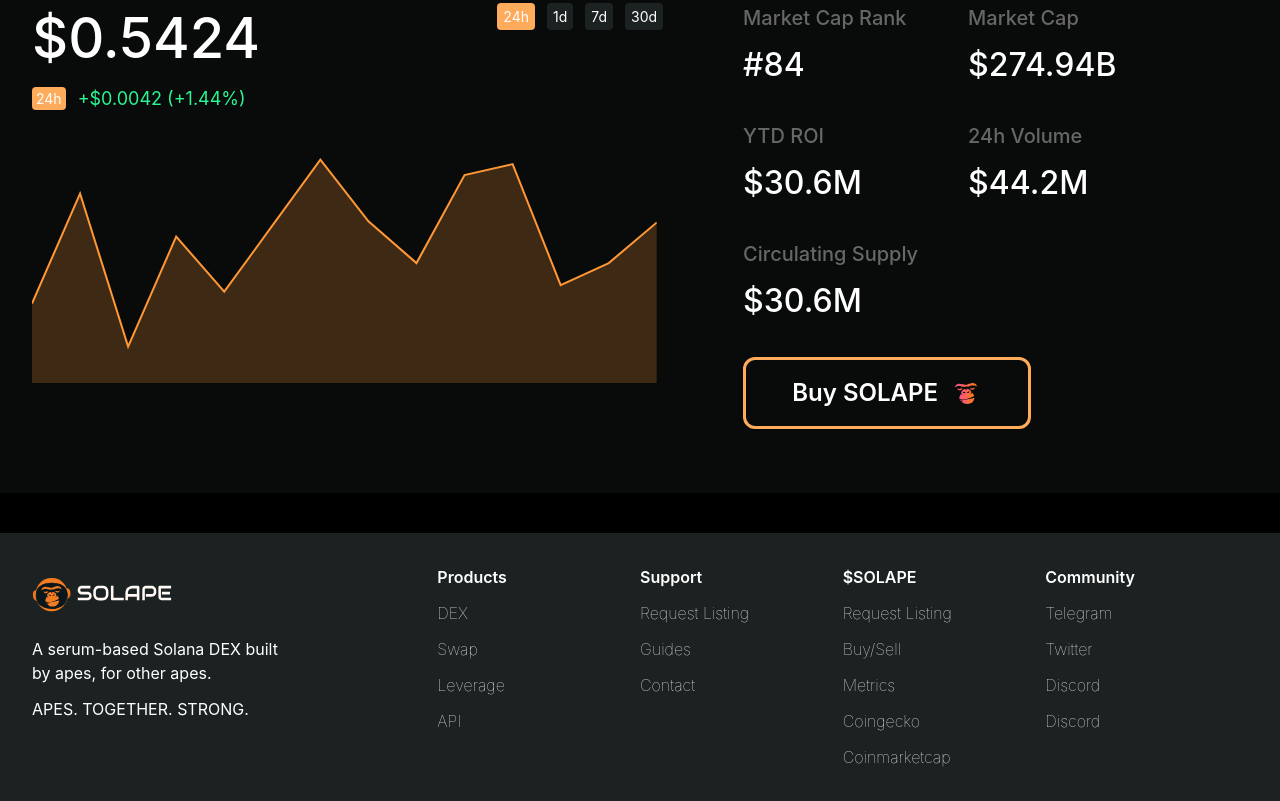
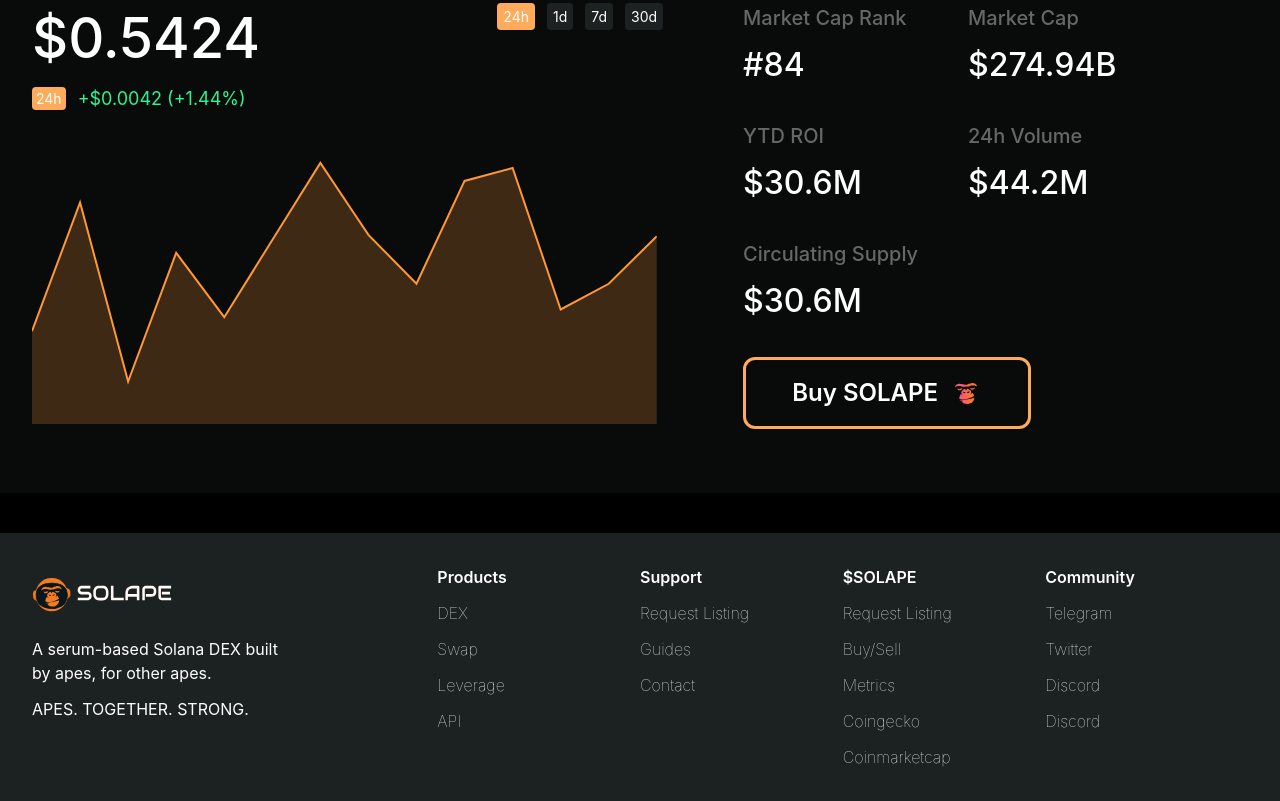
Before and after one commit to gulnabi-afridi/dex, a Next.js app: page / in a window 1280 px wide. Shown: the part 3600-4401 px from the top of the page. Built offline with nearby package versions, Linux system fonts and the light colour scheme.

Commit message:
mini chart color fixed

```diff
--- a/components/Home/SolapeToken/SolapeToken.tsx
+++ b/components/Home/SolapeToken/SolapeToken.tsx
@@ -138,8 +138,8 @@
               </div>
             </div>
             {/* =====> graph */}
-            <div className="w-full h-[140px] sm:h-[320px] lg:h-[280px]">
-              <ResponsiveContainer width="99%" height="90%">
+            <div className="w-full h-[140px] sm:h-[320px] lg:h-full">
+              <ResponsiveContainer width="99%" height="100%">
                 <AreaChart
                   data={Data.solapeTokenChartData}
                   margin={{
```
